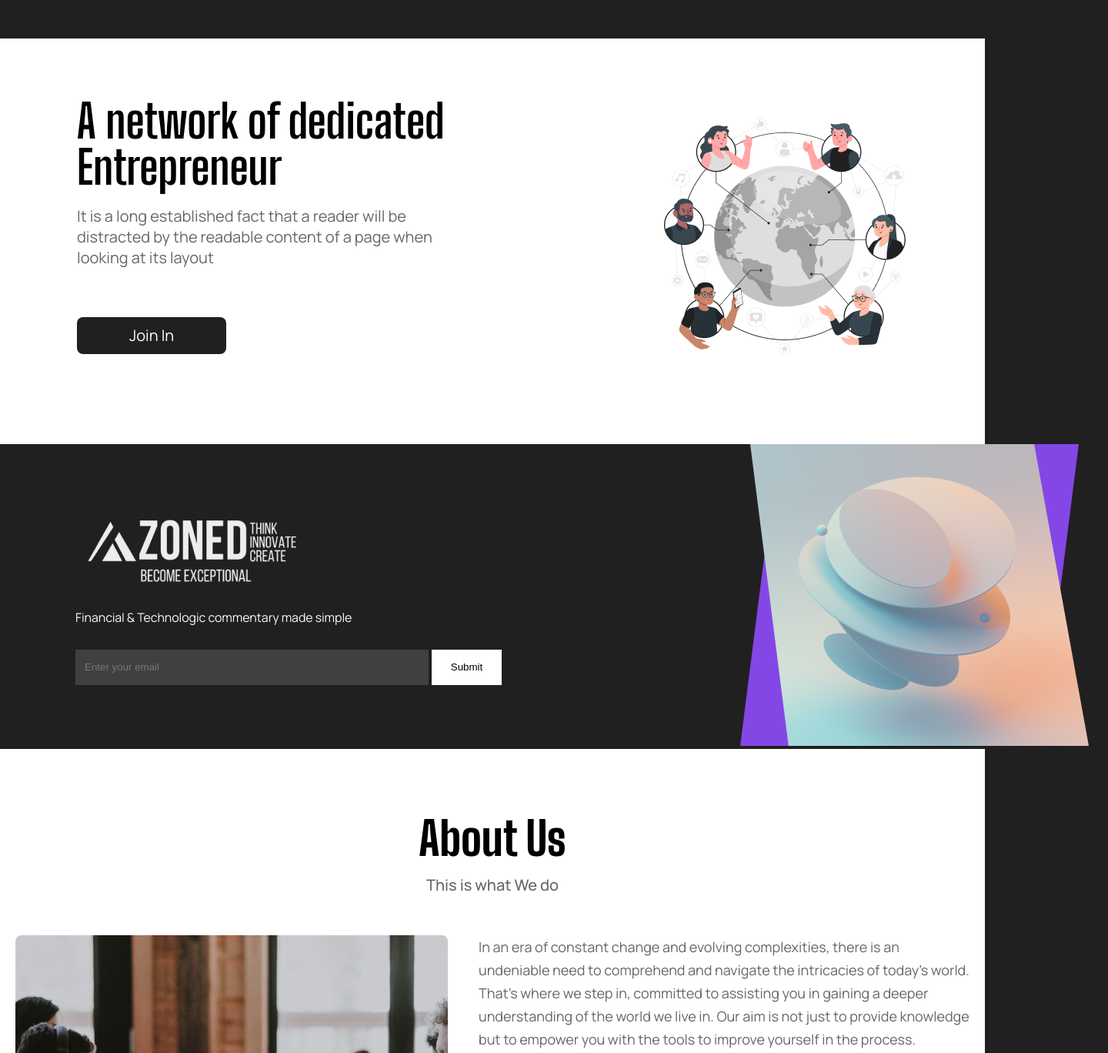
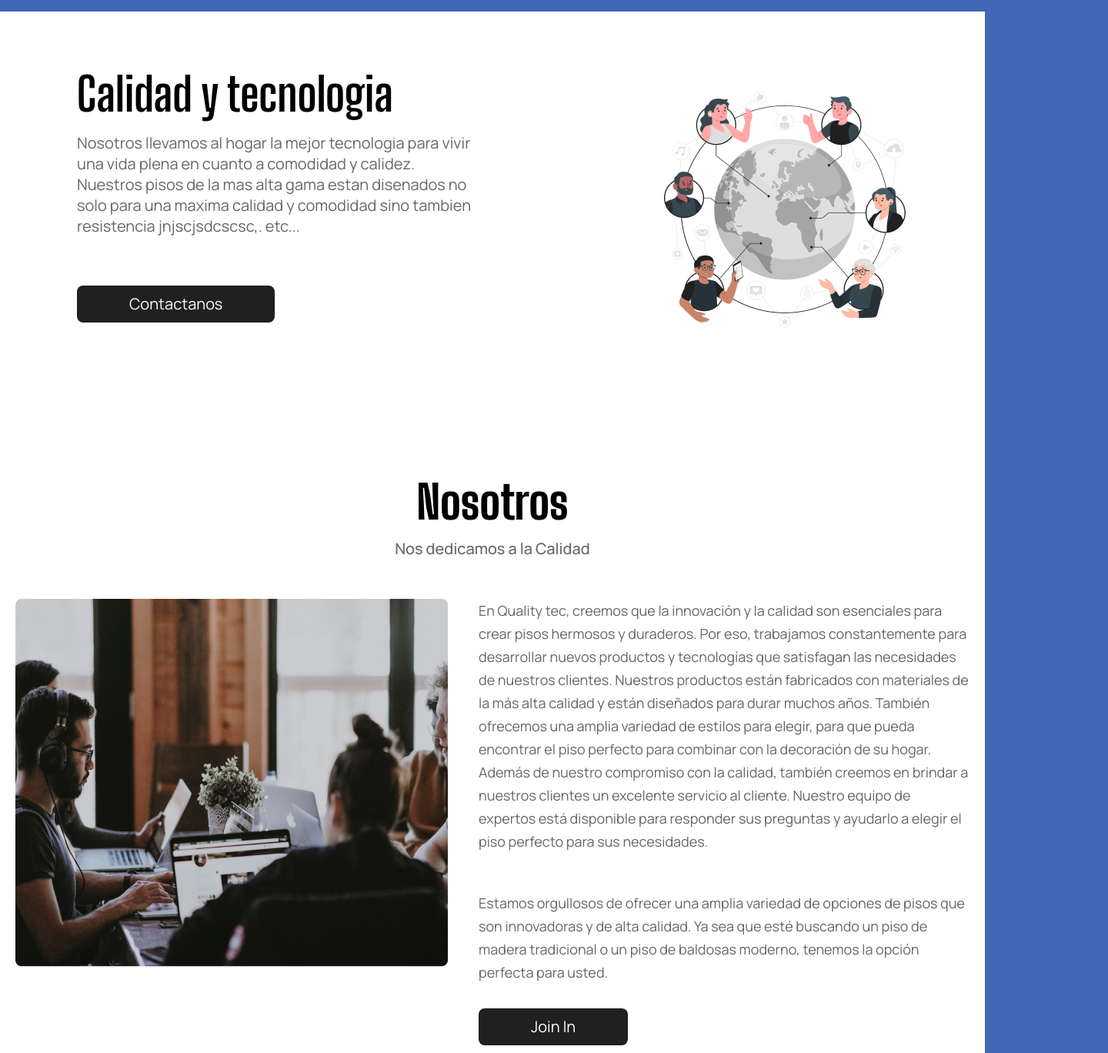
Before and after one commit to TheZon3/zoned-test, a plain HTML site: page index.html in a window 1280 px wide. Shown: the part 760-2128 px from the top of the page at 77% size, 1440 px wide, since content can reach past the window. Drawn offline with Linux system fonts and the light colour scheme.

Commit message:
TRUE QUALITY

```diff
--- a/index.html
+++ b/index.html
@@ -15,36 +15,38 @@
 
     <section class="bgimg">
         <div class="header">
-            <img src="images/headerlogo.png" alt="" class="logo">
+
 
             <img class="hamburger" src="images/hamberger.png" alt="">
 
-            <div class="header-links" style="padding-right: 100px;">
+            <div class="header-links" style="padding-right: 80px; margin-left: 20px;">
                 <ul class="ulitems">
-                    <li><a href="">content</a></li>
-                    <li><a href="">contact</a></li>
-                    <li><a href="">About</a></li>
-                    <li><a href="">community</a></li>
+                    <li><a href="">Contenido</a></li>
+                    <li><a href="">Contacto</a></li>
+                    <li><a href="">Nostotros</a></li>
+                    <li><a href="">Productos</a></li>
 
                     <i class="fas fa-xmark close"></i>
 
                 </ul>
             </div>
         </div>
-        <img class="mask-img" src="images/banner no back.png" alt="">
+        <img class="mask-img" src="images/backbg.png" alt="">
 
     </section>
 
 
-    <!-- --------------------------------------network-section------------------------ -->
+    <!-- --------------------------------------Calidad y Comodidad-section------------------------ -->
     <section class="network-section">
         <div class="network-container">
             <div class="left">
-                <h1 class="heading-network"> A network of dedicated Entrepreneur</h1>
+                <h1 class="heading-network">Calidad y tecnologia</h1>
                 <img class="amico-res" src="images/amico-res.png" alt="">
-                <p class="para1-network">It is a long established fact that a reader
-                    will be distracted by the readable content of a page when looking at its layout</p>
-                <button class="join-btn">Join In</button>
+                <p class="para1-network">Nosotros llevamos al hogar la mejor tecnologia para vivir una vida
+                    plena en cuanto a comodidad y calidez. Nuestros pisos de la mas alta gama estan disenados
+                    no solo para una maxima calidad y comodidad sino tambien resistencia jnjscjsdcscsc,. etc...
+                </p>
+                <button class="join-btn">Contactanos</button>
             </div>
 
             <div class="right">
@@ -52,44 +54,27 @@
             </div>
         </div>
     </section>
-    <!-- ------------------------------------------zoned-section-------------------------------------- -->
-    <section class="zoned-section">
-        <div class="zoned-left">
-            <img src="/images/footerlogo.png" alt="">
-            <p class="zoned-para">Financial & Technologic commentary made simple</p>
-            <div class="left-input">
-                <input type="text" placeholder="Enter your email">
-                <button class="zoned-btn"> Submit</button>
-            </div>
 
-        </div>
-        <div class="zoned-right">
-            <img src="/images/zonedhero.png" alt="">
-
-        </div>
-    </section>
-    <!-- ----------------------------------------about-us---------------- -->
+    <!-- ----------------------------------------Nosotros-us---------------- -->
 
     <section class="about-us">
-        <h1 class="about-heading">About Us</h1>
-        <p class="about-para">This is what We do</p>
+        <h1 class="about-heading">Nosotros</h1>
+        <p class="about-para">Nos dedicamos a la Calidad</p>
         <div class="about-content">
             <div class="about-left">
                 <img src="images/abouthero.png" alt="">
 
             </div>
             <div class="about-right">
-                <p class="about-right-para1">In an era of constant change and evolving complexities, there is an
-                    undeniable need to comprehend and navigate the intricacies of today's world. That's where we step
-                    in, committed to assisting you in gaining a deeper understanding of the world we live in. Our aim is
-                    not just to provide knowledge but to empower you with the tools to improve yourself in the process.
+                <p class="about-right-para1">En Quality tec, creemos que la innovación y la calidad son esenciales para crear pisos hermosos y duraderos. Por eso, trabajamos constantemente para desarrollar nuevos productos y tecnologías que satisfagan las necesidades de nuestros clientes.
+Nuestros productos están fabricados con materiales de la más alta calidad y están diseñados para durar muchos años. También ofrecemos una amplia variedad de estilos para elegir, para que pueda encontrar el piso perfecto para combinar con la decoración de su hogar.
+Además de nuestro compromiso con la calidad, también creemos en brindar a nuestros clientes un excelente servicio al cliente. Nuestro equipo de expertos está disponible para responder sus preguntas y ayudarlo a elegir el piso perfecto para sus necesidades.
+
                 </p>
 
-                <p class="about-right-para2">By unraveling the mysteries of modern society, we enable you to make
-                    informed decisions, broaden your perspectives, and embrace personal growth. Our comprehensive
-                    approach equips you with the necessary insights to thrive in a rapidly transforming world. We offer
-                    a pathway to enlightenment, facilitating your personal development and empowering you to unlock your
-                    true potential. </p>
+                <p class="about-right-para2">Estamos orgullosos de ofrecer una amplia variedad de opciones de pisos que son innovadoras y de alta calidad. Ya sea que esté buscando un piso de madera tradicional o un piso de baldosas moderno, tenemos la opción perfecta para usted.
+
+                     </p>
 
                 <button class="join-btn">Join In</button>
 
@@ -103,9 +88,9 @@
 
     <!-- ---------------------------------------unstoppable-------- -->
     <section class="unstopable">
-        <img class="backimg" src="images/Maskunstop.png" alt="">
+
         <div class="unstop-content">
-            <h1 class="h1-unstopable">We will make you Unstoppable</h1>
+            <h1 class="h1-unstopable">Calidad <br> innovación <br> Comodidad</h1>
             <div class="btn-unstopable">
                 <button class="btn3">Join In</button>
             </div>
@@ -117,9 +102,9 @@
     <section class="footer">
         <div class="footer-content">
 
-            <p class="p4">Change your future</p>
+            <p class="p4">Vive mejor</p>
             <div class="vertical-line"></div>
-            <p class="p4">by changing your Habits</p>
+            <p class="p4">Vive la calidad</p>
 
 
         </div>
--- a/style.css
+++ b/style.css
@@ -10,7 +10,7 @@
 }
 
 body {
-    background-color: #212020;
+    background-color: #4168b5;
     overflow-x: hidden;
 }
 
```
Also changed, not shown: images/backbg.png (added).
